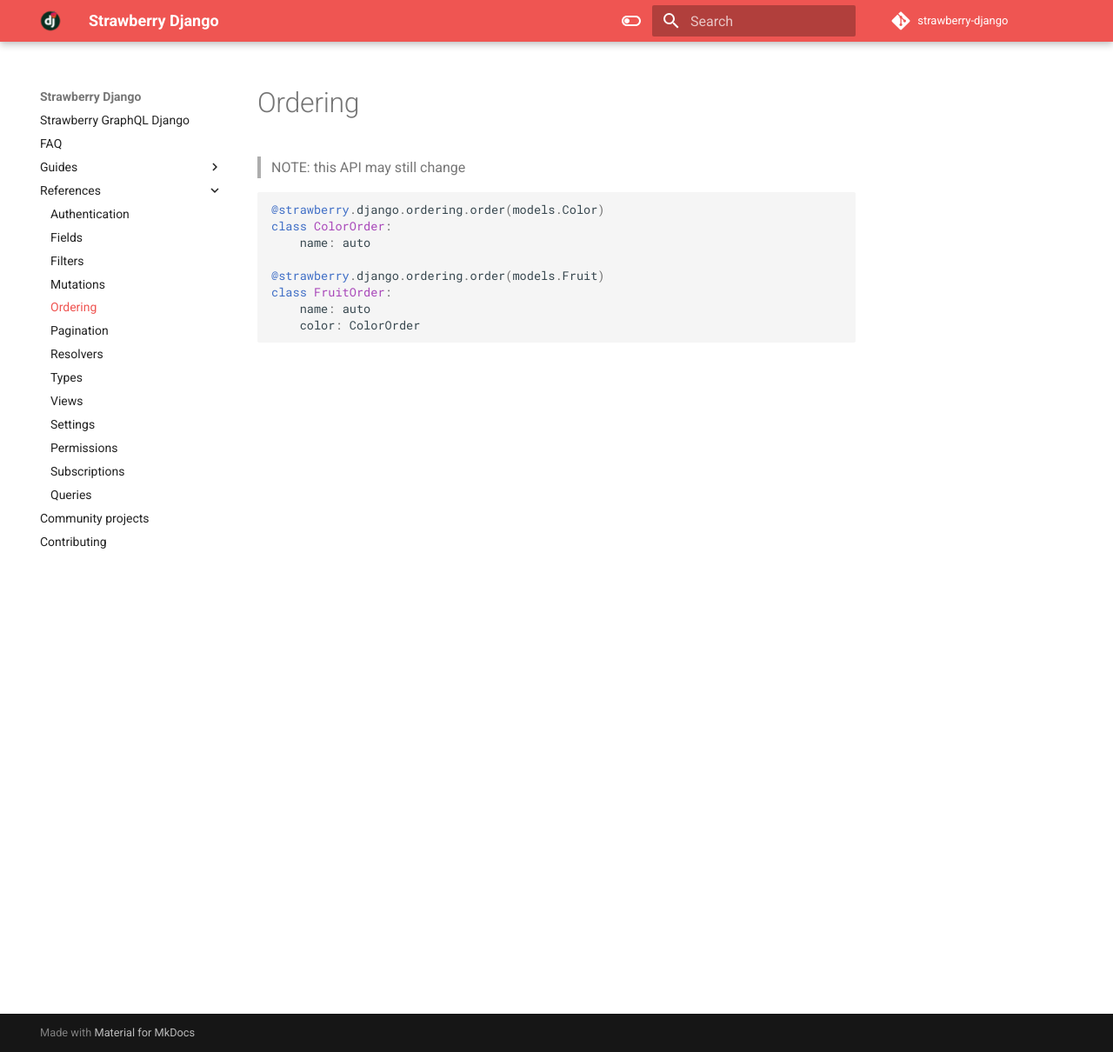
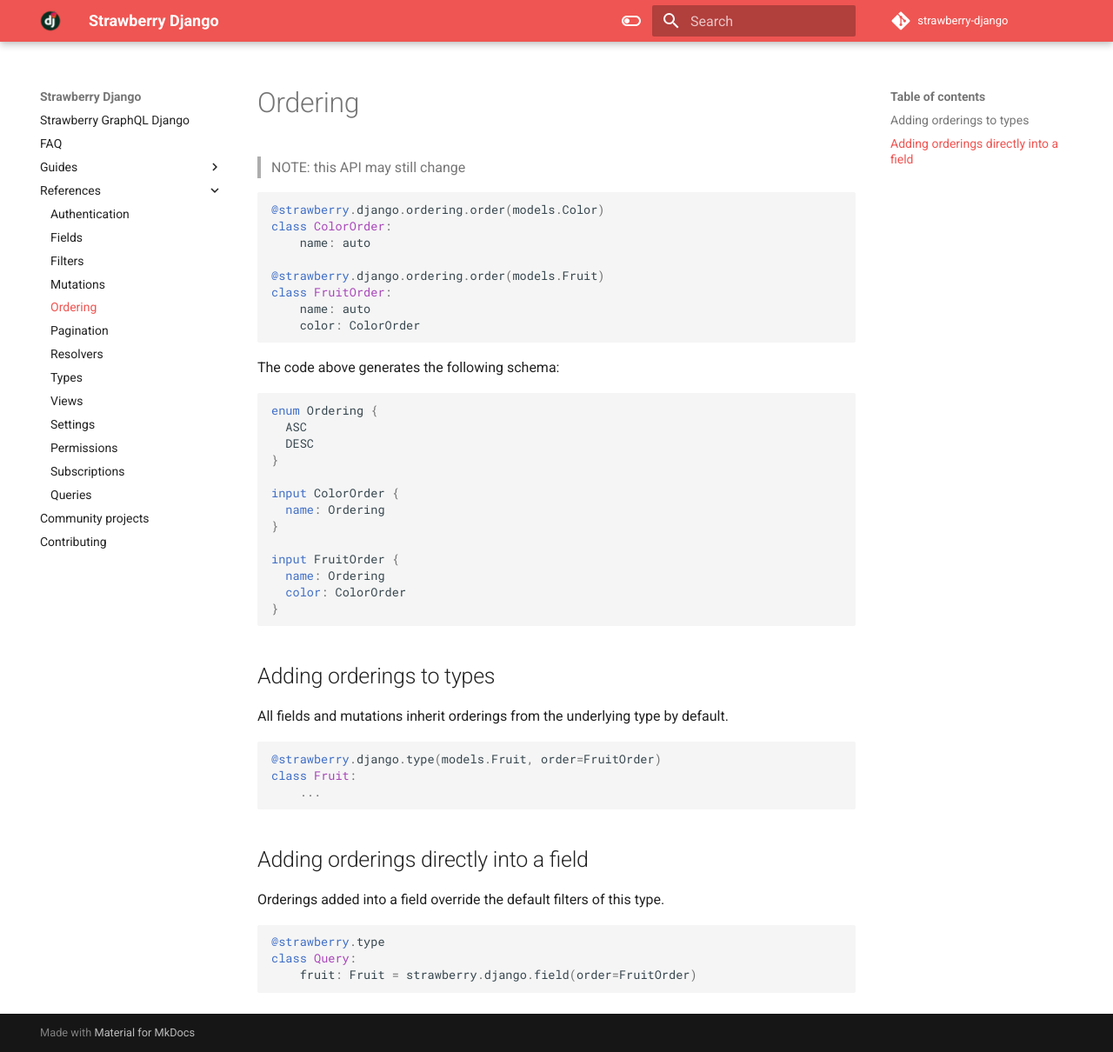
Before and after one commit to strawberry-graphql/strawberry-django, an MkDocs documentation site: the page built from docs/references/ordering.md, in a window 1280 px wide and 1210 px high. Shown: the whole window at 87% size. Built offline with MkDocs 1.6.1 and Material for MkDocs 9.7.7, drawn with Linux system fonts in a browser that asks for light colours; comment, search, counter and statistics services are not loaded.

Commit message:
Fix field ordering inheritance

````diff
--- a/docs/references/ordering.md
+++ b/docs/references/ordering.md
@@ -12,3 +12,41 @@
     name: auto
     color: ColorOrder
 ```
+
+The code above generates the following schema:
+
+```graphql
+enum Ordering {
+  ASC
+  DESC
+}
+
+input ColorOrder {
+  name: Ordering
+}
+
+input FruitOrder {
+  name: Ordering
+  color: ColorOrder
+}
+```
+
+## Adding orderings to types
+
+All fields and mutations inherit orderings from the underlying type by default.
+
+```python
+@strawberry.django.type(models.Fruit, order=FruitOrder)
+class Fruit:
+    ...
+```
+
+## Adding orderings directly into a field
+
+Orderings added into a field override the default filters of this type.
+
+```python
+@strawberry.type
+class Query:
+    fruit: Fruit = strawberry.django.field(order=FruitOrder)
+```
````
Also changed, not shown: 2 other files.
